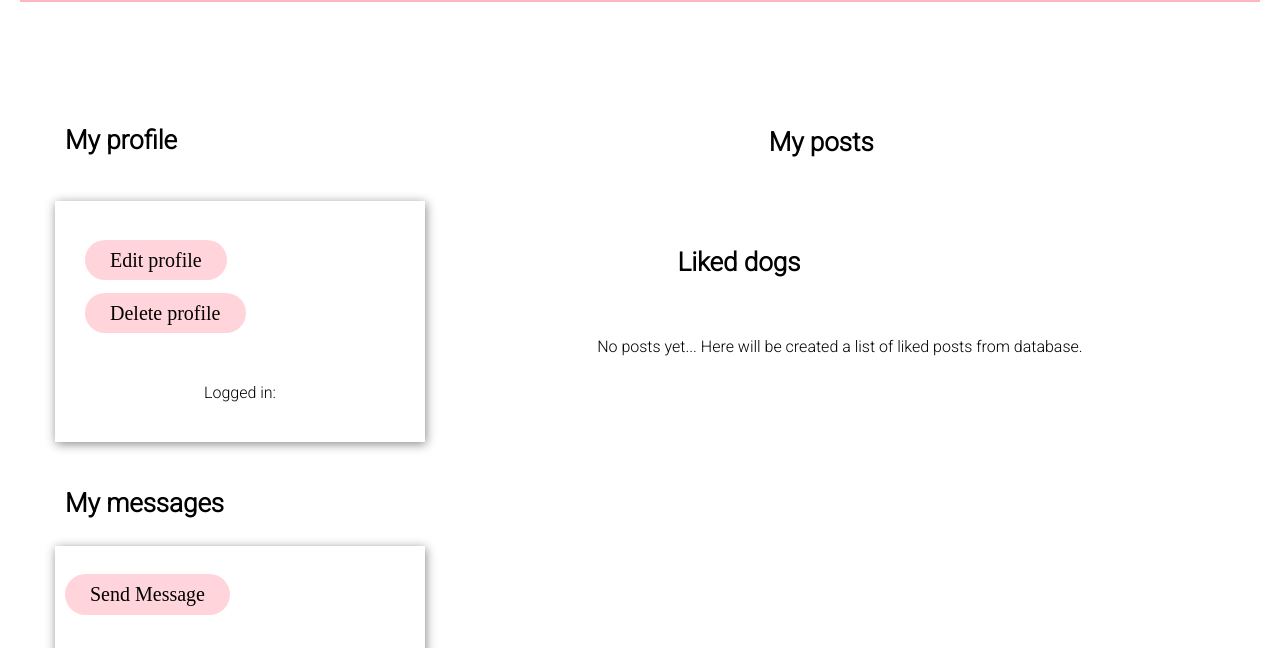
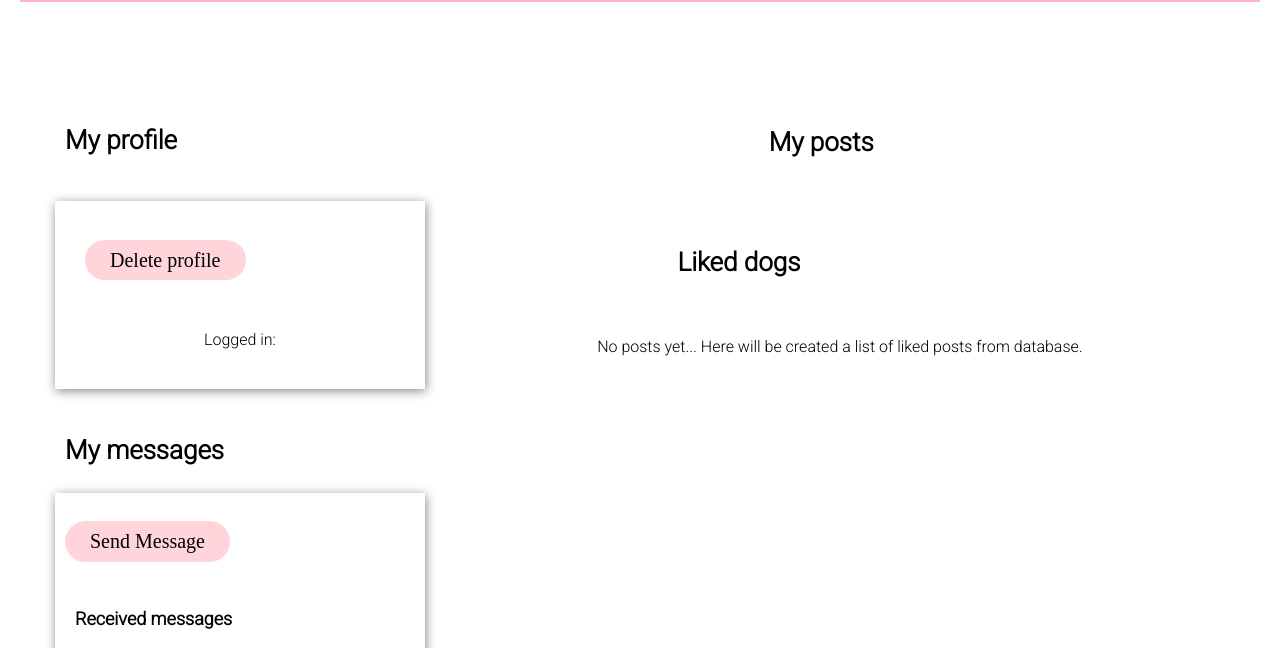
Before and after one commit to tiiatoiv/NewHomes, a website: page html/userpage.html in a window 1280 px wide. Shown: the part 101-749 px from the top of the page. Drawn offline with Linux system fonts and the light colour scheme; no server answers.

Commit message:
minor changes

```diff
--- a/html/css-userpage.css
+++ b/html/css-userpage.css
@@ -40,6 +40,7 @@ header {
 .nav-links li {
     padding: 0px 20px;
     float: left;
+    font-family: Roboto;
 }
 
 .nav-links li a {
@@ -185,6 +186,7 @@ li {
     list-style: none;
     text-align: center;
     margin-bottom: 10px;
+    font-family: Roboto;
 }
 
 .smaller {
--- a/html/userpage.html
+++ b/html/userpage.html
@@ -32,7 +32,7 @@
             <h4>My profile</h4><br><br>
         <div class="userborder"><br>
             <ul>
-            <li class="ulhorizontal"><a id="modifyButton" class="profilebutton" href="modifyuser.html">Edit profile</a></li>
+          <!--  <li class="ulhorizontal"><a id="modifyButton" class="profilebutton" href="modifyuser.html">Edit profile</a></li>-->
             <li class="ulhorizontal"><a id="deleteButton" class="profilebutton" href="deleteuser.html">Delete profile</a></li>
             </ul><br>
             <p>Logged in:</p>
```
